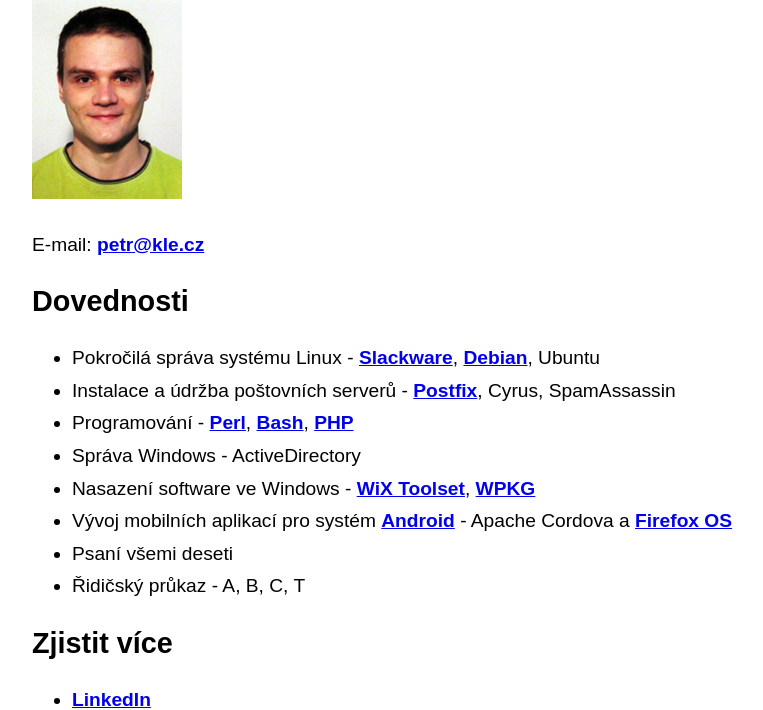
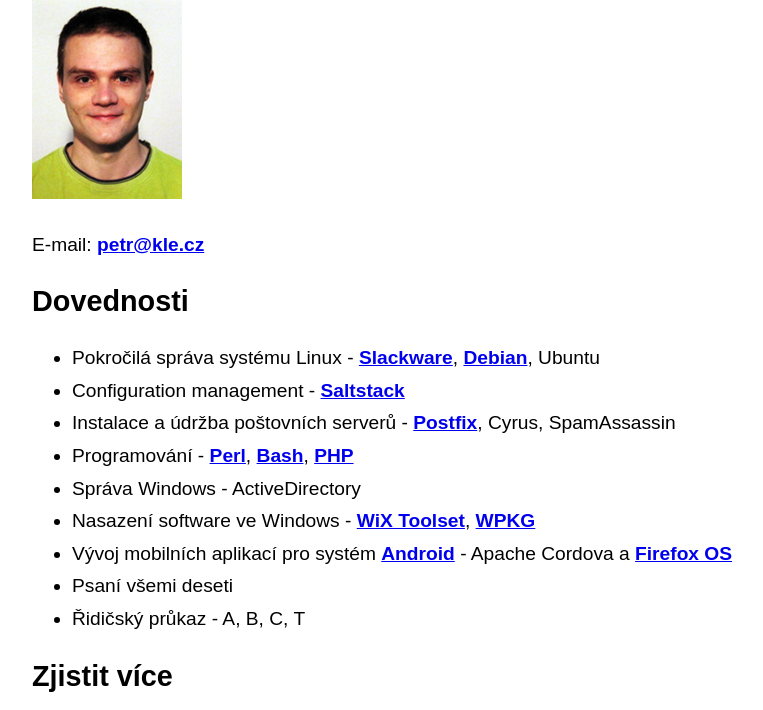
Before and after one commit to petrkle/petrkle.github.io, a plain HTML site: page index.html in a window 1280 px wide. Shown: the part 95-805 px from the top of the page, without its empty margins (28-791 px from the left). Drawn offline with Linux system fonts and the light colour scheme.

Commit message:
Saltstack

```diff
--- a/index.html
+++ b/index.html
@@ -32,6 +32,7 @@
 
 	<ul>
 		<li><span class="role">Pokročilá správa systému Linux</span> - <a href="http://slackbuilds.org/cgit/slackbuilds/log/?qt=author&q=Petr+Kletecka" title="Dlouhodobé zkušenosti">Slackware</a>, <a href="https://github.com/petrkle/debian/" title="Dlouhodobé zkušenosti">Debian</a>, Ubuntu</li>
+		<li>Configuration management - <a href="https://saltstack.cz">Saltstack</a></li>
 		<li>Instalace a údržba poštovních serverů - <a href="https://github.com/petrkle/postfix-mailgroups-expand" title="Kompletní správa - příklad správy emailových skupin">Postfix</a>, Cyrus, SpamAssassin</li>
 		<li>Programování - <a href="https://metacpan.org/author/PEK" title="Příspěvky v CPANu">Perl</a>, <a href="https://github.com/petrkle/git-deploy" title="Ukázka skriptu">Bash</a>, <a href="http://sourceforge.net/p/squirrelmail/patches/469/" title="Oprava aplikace SquirrelMail">PHP</a></li>
 		<li>Správa Windows - ActiveDirectory</li>
```
